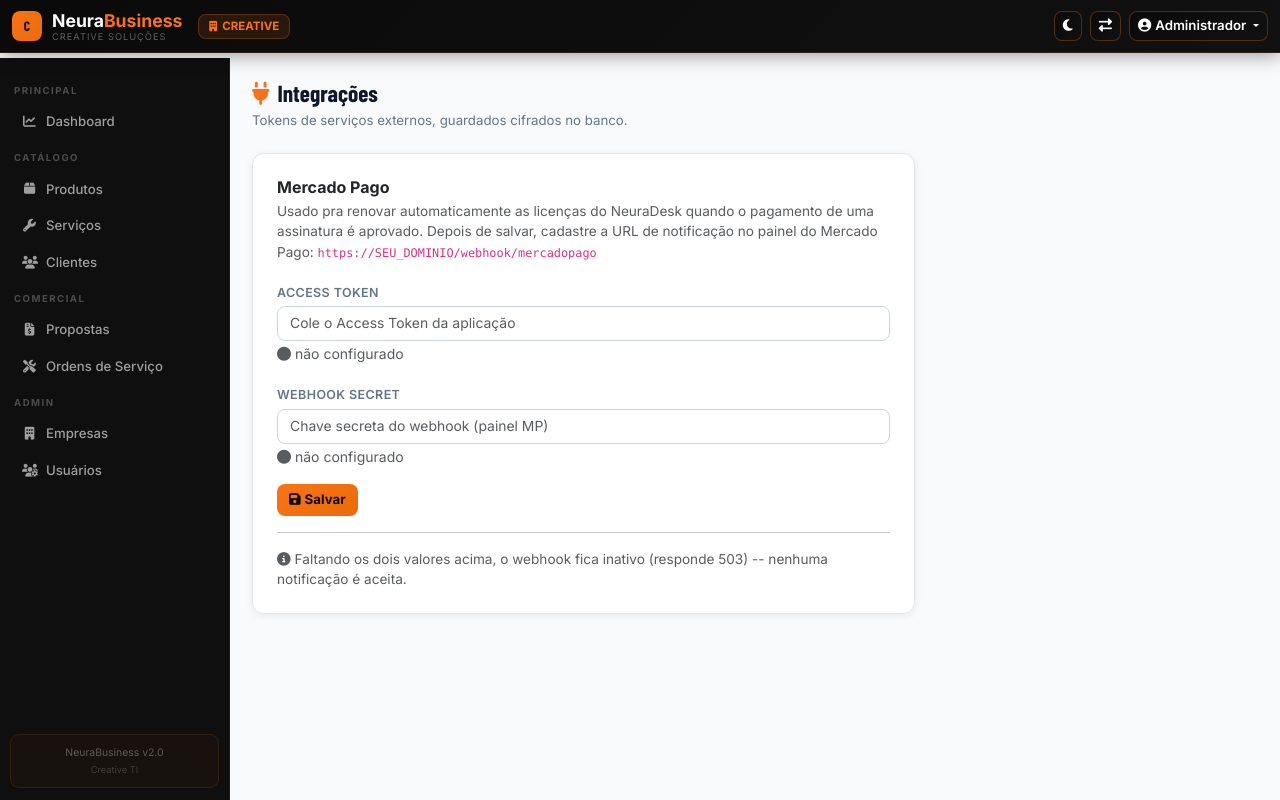
After one commit to arlindoluizjuniorsi-lgtm/neurabusiness, a Flask app: page /admin/integracoes in a window 1280 px wide. The commit adds this page. Run offline with Flask 3, Linux system fonts and the light colour scheme; the visitor is signed in with stand-in values (Sample User, id 1); parts of the project's set-up code (start-up, migrations or seed data) failed here and were passed over; some web fonts are replaced.

Commit message:
Adiciona tela de admin para configurar tokens de integracao (Mercado Pago)
Antes, MP_ACCESS_TOKEN e MP_WEBHOOK_SECRET so podiam ser definidos
editando o .env direto no servidor (por SSH) -- inviavel pro dono do
negocio configurar sozinho.

Adiciona:
  - Integracao (models.py): tabela chave/valor generica, valor cifrado
    em repouso (Fernet, chave em INTEGRACOES_FERNET_KEY no .env).
  - /admin/integracoes: tela (super_admin) pra colar Access Token e
    Webhook Secret do Mercado Pago. Formulario nunca devolve o valor
    salvo de volta (so mostra "configurado" ou nao) -- so troca se
    digitar algo novo.
  - _mp_config(): o webhook agora busca token/secret primeiro na tabela
    Integracao, com fallback pro .env (Config.MP_*) se nao tiver nada
    salvo no banco -- as duas formas de configurar continuam validas.

Corrigido no caminho: o NeuraBusiness nao usa python-dotenv (config.py
tem sua propria funcao _env() que le o .env direto do arquivo, sem
passar por os.environ) -- a primeira versao do _fernet_integracoes()
usava os.environ.get() e nunca achava a chave. Ajustado pra ler via
Config.INTEGRACOES_FERNET_KEY, do mesmo jeito que o resto do projeto.

Testado de ponta a ponta: salvar via POST -> valor cifrado no banco
(nao em texto puro) -> decifra certo -> webhook usa esse valor (nao o
do .env, que ficou vazio) -> pagamento aprovado renova a licenca de
teste. Limpeza completa depois, nada residual em producao.

```diff
--- a/app.py
+++ b/app.py
@@ -12,7 +12,7 @@ import mp_integracao
 from models import (db, Empresa, Usuario, UsuarioEmpresa, Produto, Servico,
                     CatalogoServico, MaterialInfra, Cliente, Proposta,
                     ItemProposta, OrdemServico, ProjetoAnexo, Contrato, OsAssinatura,
-                    LicencaNeuraDesk)
+                    LicencaNeuraDesk, Integracao)
 
 # ─── APP ───────────────────────────────────────────────────────────────────────
 app = Flask(__name__)
@@ -1702,6 +1702,48 @@ def vincular_mp_licenca_neuradesk(id):
     return redirect(url_for('detalhe_licenca_neuradesk', id=id))
 
 
+@app.route('/admin/integracoes', methods=['GET', 'POST'])
+@login_required
+@super_admin_required
+def admin_integracoes():
+    """Tela pra configurar tokens de integrações externas (hoje: Mercado
+    Pago) sem precisar editar .env no servidor. Valores ficam cifrados
+    no banco -- o formulário nunca mostra o valor salvo de volta, só se
+    já tem algo configurado ou não."""
+    campos = ['MP_ACCESS_TOKEN', 'MP_WEBHOOK_SECRET']
+
+    if request.method == 'POST':
+        for chave in campos:
+            valor = request.form.get(chave, '').strip()
+            if not valor:
+                continue  # em branco = mantem o que ja estava salvo
+            reg = Integracao.query.filter_by(chave=chave).first()
+            if not reg:
+                reg = Integracao(chave=chave)
+                db.session.add(reg)
+            reg.set_valor(valor)
+        db.session.commit()
+        flash('Integrações atualizadas.', 'success')
+        return redirect(url_for('admin_integracoes'))
+
+    status = {}
+    for chave in campos:
+        reg = Integracao.query.filter_by(chave=chave).first()
+        status[chave] = bool(reg and reg.valor_cifrado)
+    return render_template('admin_integracoes.html', status=status)
+
+
+def _mp_config():
+    """Config do Mercado Pago: primeiro tenta a tela de admin
+    (/admin/integracoes, guardada cifrada no banco), senão cai pro .env
+    -- assim dá pra configurar sem precisar de acesso ao servidor."""
+    return {
+        'access_token':   Integracao.obter('MP_ACCESS_TOKEN', Config.MP_ACCESS_TOKEN),
+        'webhook_secret': Integracao.obter('MP_WEBHOOK_SECRET', Config.MP_WEBHOOK_SECRET),
+        'dias_renovacao': Config.MP_DIAS_RENOVACAO,
+    }
+
+
 @app.route('/webhook/mercadopago', methods=['POST', 'GET'])
 def webhook_mercadopago():
     """Recebe as notificações do Mercado Pago (pagamento aprovado de uma
@@ -1717,10 +1759,11 @@ def webhook_mercadopago():
     não confere, ou a integração não está configurada) -- se devolvermos
     erro por um bug nosso, o MP fica reenviando a mesma notificação sem
     parar. Erros de processamento são só logados, pra revisão manual."""
-    if not Config.MP_ACCESS_TOKEN or not Config.MP_WEBHOOK_SECRET:
+    mp = _mp_config()
+    if not mp['access_token'] or not mp['webhook_secret']:
         return jsonify({'ok': False, 'erro': 'Mercado Pago não configurado nesta instalação'}), 503
 
-    if not mp_integracao.validar_assinatura(request.headers, request.args, Config.MP_WEBHOOK_SECRET):
+    if not mp_integracao.validar_assinatura(request.headers, request.args, mp['webhook_secret']):
         print('[MP-WEBHOOK] assinatura inválida -- notificação recusada')
         return jsonify({'ok': False, 'erro': 'assinatura inválida'}), 401
 
@@ -1733,17 +1776,17 @@ def webhook_mercadopago():
 
     try:
         if tipo == 'payment':
-            _mp_processar_pagamento(data_id)
+            _mp_processar_pagamento(data_id, mp)
         elif tipo in ('preapproval', 'subscription_preapproval'):
-            _mp_processar_preapproval(data_id)
+            _mp_processar_preapproval(data_id, mp)
     except Exception as e:
         print(f'[MP-WEBHOOK] erro processando {tipo} {data_id}: {e}')
 
     return jsonify({'ok': True}), 200
 
 
-def _mp_processar_pagamento(payment_id):
-    pagamento = mp_integracao.buscar_pagamento(payment_id, Config.MP_ACCESS_TOKEN)
+def _mp_processar_pagamento(payment_id, mp):
+    pagamento = mp_integracao.buscar_pagamento(payment_id, mp['access_token'])
     if not pagamento:
         print(f'[MP-WEBHOOK] não consegui buscar o pagamento {payment_id} na API do MP')
         return
@@ -1763,14 +1806,14 @@ def _mp_processar_pagamento(payment_id):
             # quando não recebe 200 a tempo. Não renova de novo.
             db.session.commit()
             return
-        _renovar_licenca(lic, dias=Config.MP_DIAS_RENOVACAO)
+        _renovar_licenca(lic, dias=mp['dias_renovacao'])
         lic.mp_ultimo_pagamento_id = str(payment_id)
 
     db.session.commit()
 
 
-def _mp_processar_preapproval(preapproval_id):
-    preapproval = mp_integracao.buscar_preapproval(preapproval_id, Config.MP_ACCESS_TOKEN)
+def _mp_processar_preapproval(preapproval_id, mp):
+    preapproval = mp_integracao.buscar_preapproval(preapproval_id, mp['access_token'])
     if not preapproval:
         print(f'[MP-WEBHOOK] não consegui buscar o preapproval {preapproval_id} na API do MP')
         return
--- a/config.py
+++ b/config.py
@@ -41,6 +41,10 @@ class Config:
     MP_WEBHOOK_SECRET = _env('MP_WEBHOOK_SECRET', '')
     MP_DIAS_RENOVACAO = int(_env('MP_DIAS_RENOVACAO', '30') or 30)
 
+    # Chave usada pra cifrar tokens de integrações guardados no banco
+    # (tela /admin/integracoes) -- ex: token do Mercado Pago.
+    INTEGRACOES_FERNET_KEY = _env('INTEGRACOES_FERNET_KEY', '')
+
     @classmethod
     def get_db_uri(cls):
         if cls.DB_TYPE == 'postgresql':
--- a/requirements.txt
+++ b/requirements.txt
@@ -8,3 +8,4 @@ waitress
 python-dotenv
 pillow
 requests
+cryptography
--- /dev/null
+++ b/templates/admin_integracoes.html
@@ -0,0 +1,58 @@
+{% extends "base.html" %}
+{% block title %}Integrações — NeuraBusiness{% endblock %}
+{% block content %}
+<div class="page-header">
+  <h1><i class="fas fa-plug me-2" style="color:var(--nb-accent)"></i>Integrações</h1>
+  <p>Tokens de serviços externos, guardados cifrados no banco.</p>
+</div>
+
+<div class="row">
+  <div class="col-md-8">
+    <div class="card">
+      <div class="card-body p-4">
+        <h6 class="fw-bold mb-1">Mercado Pago</h6>
+        <p class="text-muted" style="font-size:.85rem;">
+          Usado pra renovar automaticamente as licenças do NeuraDesk quando o
+          pagamento de uma assinatura é aprovado. Depois de salvar, cadastre a
+          URL de notificação no painel do Mercado Pago:
+          <code>https://SEU_DOMINIO/webhook/mercadopago</code>
+        </p>
+
+        <form method="POST">
+          <div class="mb-3">
+            <label class="form-label mb-1">Access Token</label>
+            <input type="password" name="MP_ACCESS_TOKEN" class="form-control" autocomplete="new-password"
+                   placeholder="{{ 'já configurado — deixe em branco pra manter' if status.MP_ACCESS_TOKEN else 'Cole o Access Token da aplicação' }}">
+            <small class="text-muted">
+              {% if status.MP_ACCESS_TOKEN %}<i class="fas fa-check-circle text-success"></i> configurado{% else %}<i class="fas fa-circle text-muted"></i> não configurado{% endif %}
+            </small>
+          </div>
+          <div class="mb-3">
+            <label class="form-label mb-1">Webhook Secret</label>
+            <input type="password" name="MP_WEBHOOK_SECRET" class="form-control" autocomplete="new-password"
+                   placeholder="{{ 'já configurado — deixe em branco pra manter' if status.MP_WEBHOOK_SECRET else 'Chave secreta do webhook (painel MP)' }}">
+            <small class="text-muted">
+              {% if status.MP_WEBHOOK_SECRET %}<i class="fas fa-check-circle text-success"></i> configurado{% else %}<i class="fas fa-circle text-muted"></i> não configurado{% endif %}
+            </small>
+          </div>
+          <button type="submit" class="btn btn-accent"><i class="fas fa-save me-1"></i>Salvar</button>
+        </form>
+
+        {% if status.MP_ACCESS_TOKEN and status.MP_WEBHOOK_SECRET %}
+        <hr>
+        <p class="text-success mb-0" style="font-size:.85rem;">
+          <i class="fas fa-check-circle me-1"></i>Webhook ativo -- recomendado testar com o
+          botão "Simular notificação" do painel do Mercado Pago antes de confiar em produção.
+        </p>
+        {% else %}
+        <hr>
+        <p class="text-muted mb-0" style="font-size:.85rem;">
+          <i class="fas fa-info-circle me-1"></i>Faltando os dois valores acima, o webhook
+          fica inativo (responde 503) -- nenhuma notificação é aceita.
+        </p>
+        {% endif %}
+      </div>
+    </div>
+  </div>
+</div>
+{% endblock %}
--- a/templates/base.html
+++ b/templates/base.html
@@ -120,6 +120,7 @@ body{background:var(--nb-bg);color:var(--nb-text);padding-top:58px;min-height:10
           {% endif %}
           {% if current_user and current_user.is_super_admin %}
           <li><a class="dropdown-item" href="{{ url_for('listar_licencas_neuradesk') }}"><i class="fas fa-key me-2" style="color:#f97316"></i>Licenças NeuraDesk</a></li>
+          <li><a class="dropdown-item" href="{{ url_for('admin_integracoes') }}"><i class="fas fa-plug me-2" style="color:#f97316"></i>Integrações</a></li>
           {% endif %}
           {% if session.is_admin %}
           <li><hr class="dropdown-divider" style="border-color:var(--nb-border)"></li>
```
Also changed, not shown: models.py (+45 -0 lines).
